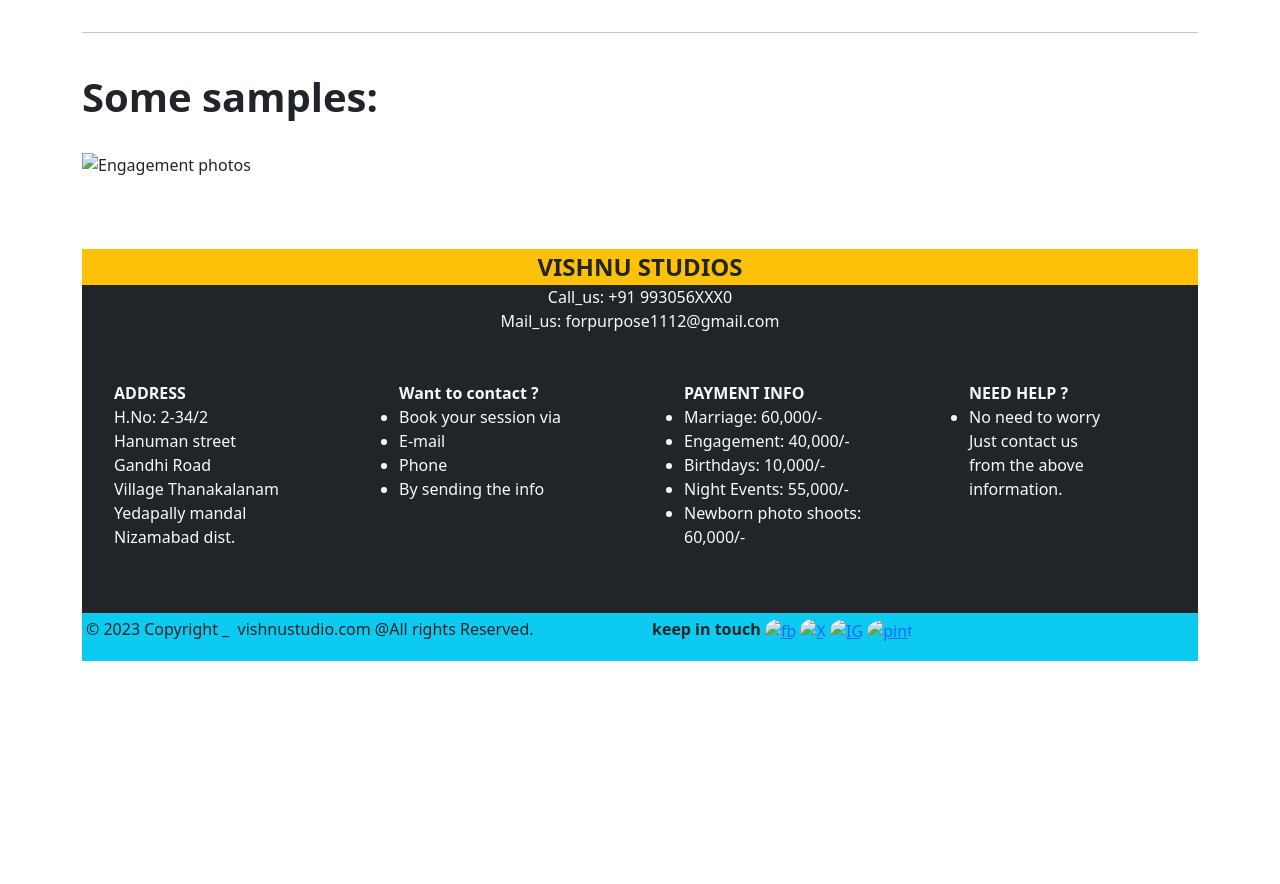
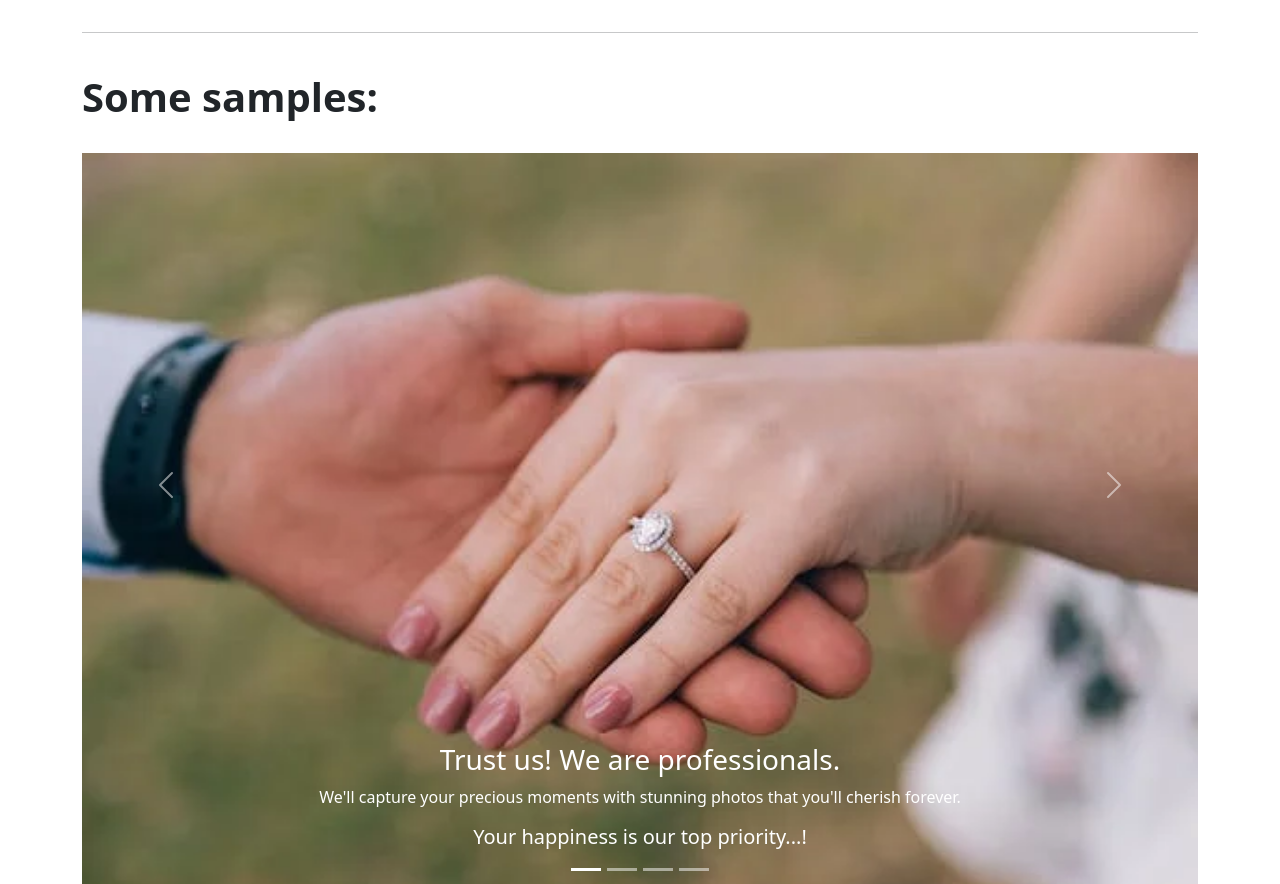
Before and after one commit to AmruthaAkhila0730/Vishnu_Studios, a plain HTML site: page index.html in a window 1280 px wide. Shown: the part 440-1324 px from the top of the page. Before the commit the page ends 1101 px from the top, so only its background shows below. Drawn offline with nearby package versions, Linux system fonts and the light colour scheme; the site is published under a folder, as on GitHub Pages, so addresses that start at the root find nothing.

Commit message:
Update index.html

```diff
--- a/index.html
+++ b/index.html
@@ -95,7 +95,7 @@
       </div>
       <div class="carousel-inner">
         <div class="carousel-item active">
-          <img src="/Images/sample1.jpeg" class="d-block w-100" alt="Engagement photos" draggable="false">
+          <img src="Images/sample1.jpeg" class="d-block w-100" alt="Engagement photos" draggable="false">
           <div class="carousel-caption d-none d-md-block">
             <h3>Trust us! We are professionals.</h3>
             <p>We'll capture your precious moments with stunning photos that you'll cherish forever.</p>
@@ -103,7 +103,7 @@
           </div>
         </div>
         <div class="carousel-item">
-          <img src="/Images/sample2.jpeg" class="d-block w-100" alt="Marriage photos" draggable="false">
+          <img src="Images/sample2.jpeg" class="d-block w-100" alt="Marriage photos" draggable="false">
           <div class="carousel-caption d-none d-md-block">
             <h3>Trust us! We are professionals.</h3>
             <p>Rest assured, We will capture your special moments with our camera skills & artistic vision. Your photos
@@ -112,7 +112,7 @@
           </div>
         </div>
         <div class="carousel-item">
-          <img src="/Images/sample3.jpeg" class="d-block w-100" alt="Birthday photos" draggable="false">
+          <img src="Images/sample3.jpeg" class="d-block w-100" alt="Birthday photos" draggable="false">
           <div class="carousel-caption d-none d-md-block">
             <h3>Trust us! We are professionals.</h3>
             <p>We'll take amazing photos that will leave you speechless!</p>
@@ -120,7 +120,7 @@
           </div>
         </div>
         <div class="carousel-item">
-          <img src="/Images/sample4.jpeg" class="d-block w-100" alt="New Born" draggable="false">
+          <img src="Images/sample4.jpeg" class="d-block w-100" alt="New Born" draggable="false">
           <div class="carousel-caption d-none d-md-block">
             <h3 class="text-dark">Trust us! We are professionals.</h3>
             <p class="text-dark"><em>Trust us to capture the innocence & beauty of your newborn in timeless photos that
@@ -197,13 +197,13 @@
         </div>
         <div class="col-6">
           <span><b>keep in touch </b><a href="https://www.facebook.com/signup" target="_blank"><img
-                src="/Images/FB logo.png" width="40px" height="40px" class="rounded-circle" alt="fb"></a>
+                src="Images/FB logo.png" width="40px" height="40px" class="rounded-circle" alt="fb"></a>
             <a href="https://twitter.com/i/flow/login?input_flow_data=%7B%22requested_variant%22%3A%22eyJsYW5nIjoiZW4ifQ%3D%3D%22%7D"
-              target="_blank"><img src="/Images/twitter logo.jpg" width="40px" height="40px" class="rounded-circle"
+              target="_blank"><img src="Images/twitter logo.jpg" width="40px" height="40px" class="rounded-circle"
                 alt="X"></a>
-            <a href="https://www.instagram.com/accounts/emailsignup/" target="_blank"><img src="/Images/insta logo.jpeg"
+            <a href="https://www.instagram.com/accounts/emailsignup/" target="_blank"><img src="Images/insta logo.jpeg"
                 width="40px" height="40px" class="rounded-circle" alt="IG"></a>
-            <a href="https://www.pinterest.com/business/create/" target="_blank"><img src="/Images/pexels logo.png"
+            <a href="https://www.pinterest.com/business/create/" target="_blank"><img src="Images/pexels logo.png"
                 width="40px" height="40px" class="rounded-circle" alt="pint"></a>
           </span>
 
```
